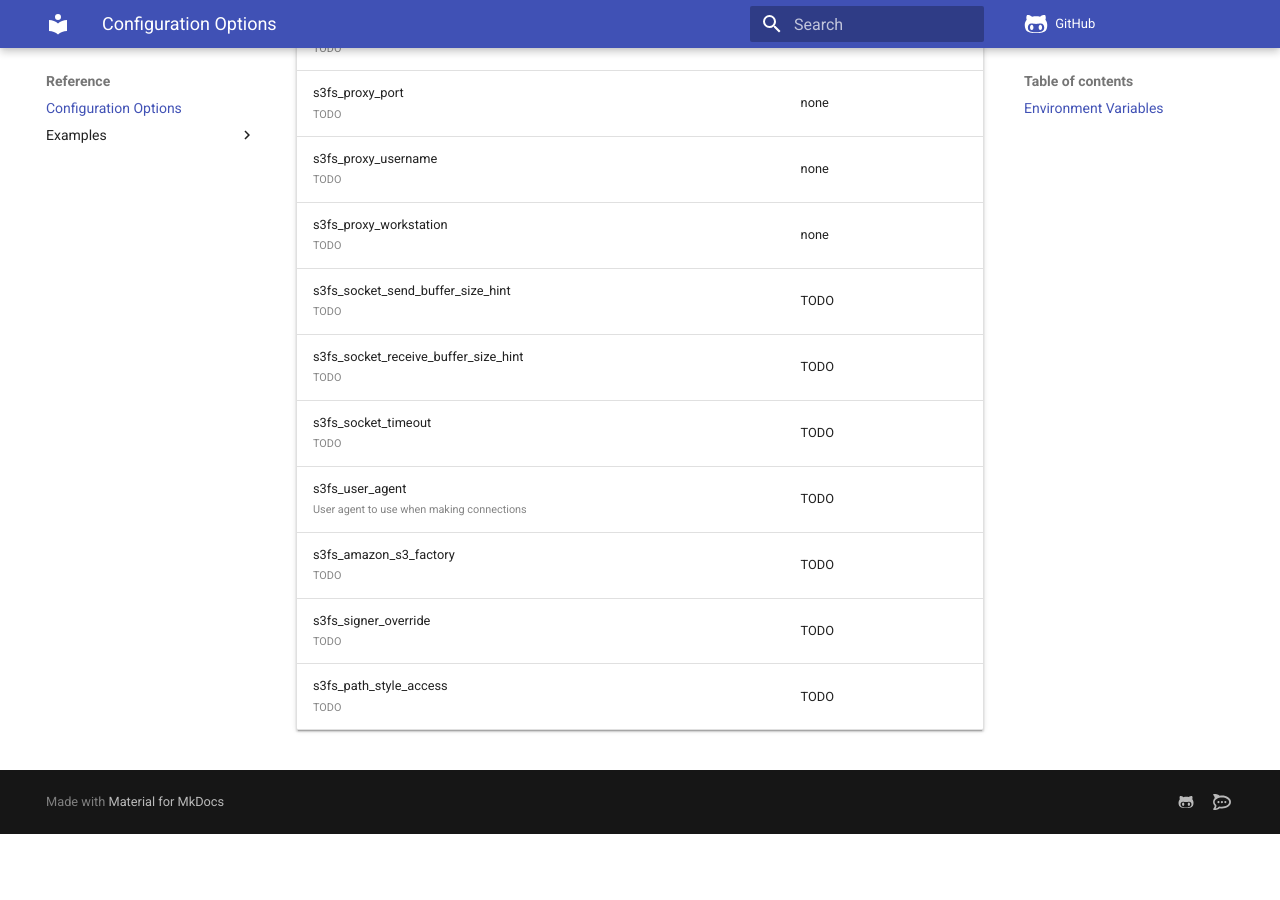
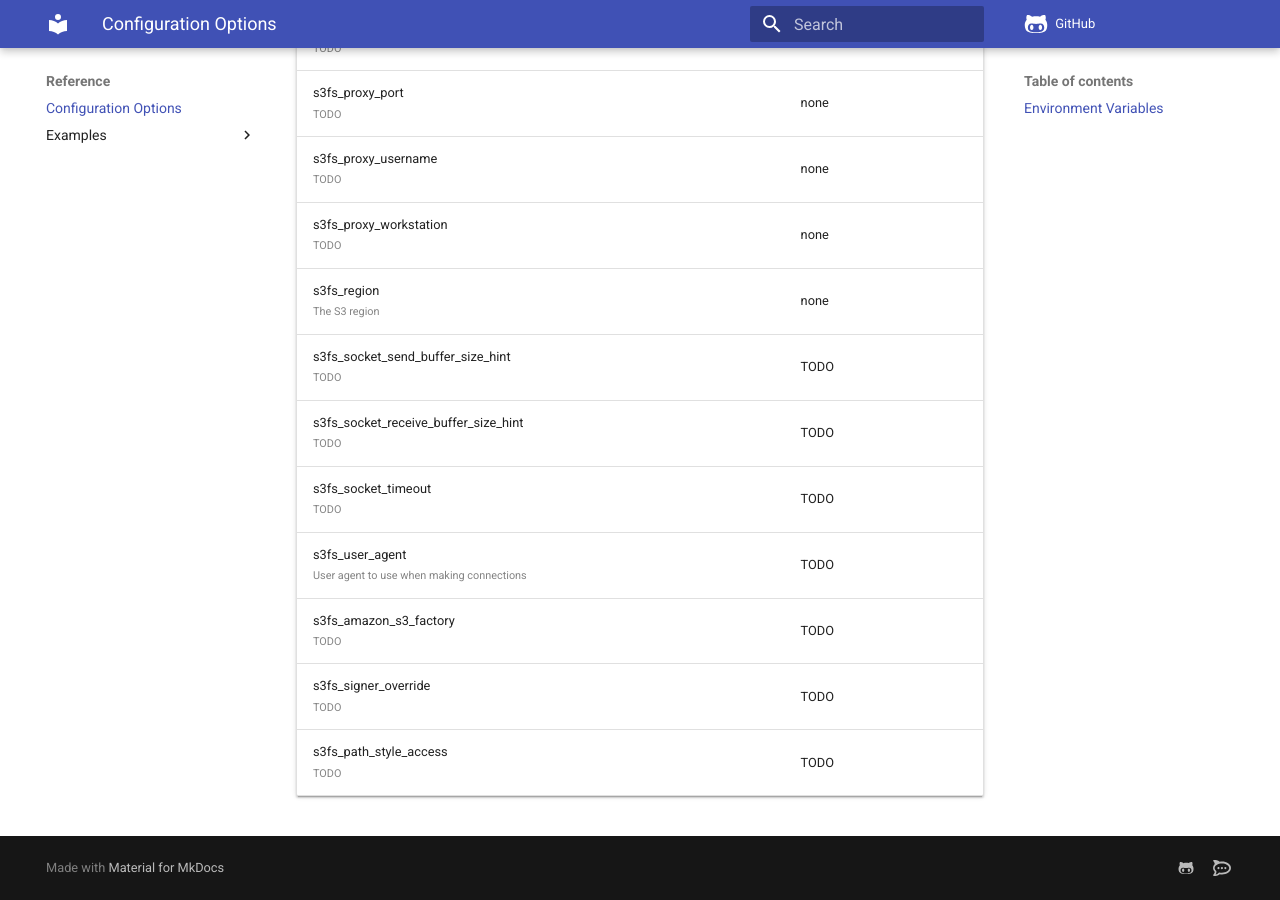
Before and after one commit to carlspring/s3fs-nio, an MkDocs documentation site: the page built from docs/content/reference/configuration-options.md, in a window 1280 px wide and 900 px high, scrolled down 955 px. Built offline with MkDocs 1.6.1 and Material for MkDocs 9.7.7, drawn with Linux system fonts in a browser that asks for light colours; comment, search, counter and statistics services are not loaded; before the commit the page ends 1789 px from its top, so only the background shows below that.

Commit message:
Added `s3fs_region` to the documentation.

```diff
--- a/docs/content/reference/configuration-options.md
+++ b/docs/content/reference/configuration-options.md
@@ -19,6 +19,7 @@ A complete list of environment variables which can be set to configure the clien
 | s3fs_proxy_port <small>TODO</small>                                         | none        |
 | s3fs_proxy_username <small>TODO</small>                                     | none        |
 | s3fs_proxy_workstation <small>TODO</small>                                  | none        |
+| s3fs_region <small>The S3 region</small>                                    | none        |
 | s3fs_socket_send_buffer_size_hint <small>TODO</small>                       | TODO        |
 | s3fs_socket_receive_buffer_size_hint <small>TODO</small>                    | TODO        |
 | s3fs_socket_timeout <small>TODO</small>                                     | TODO        |
```
